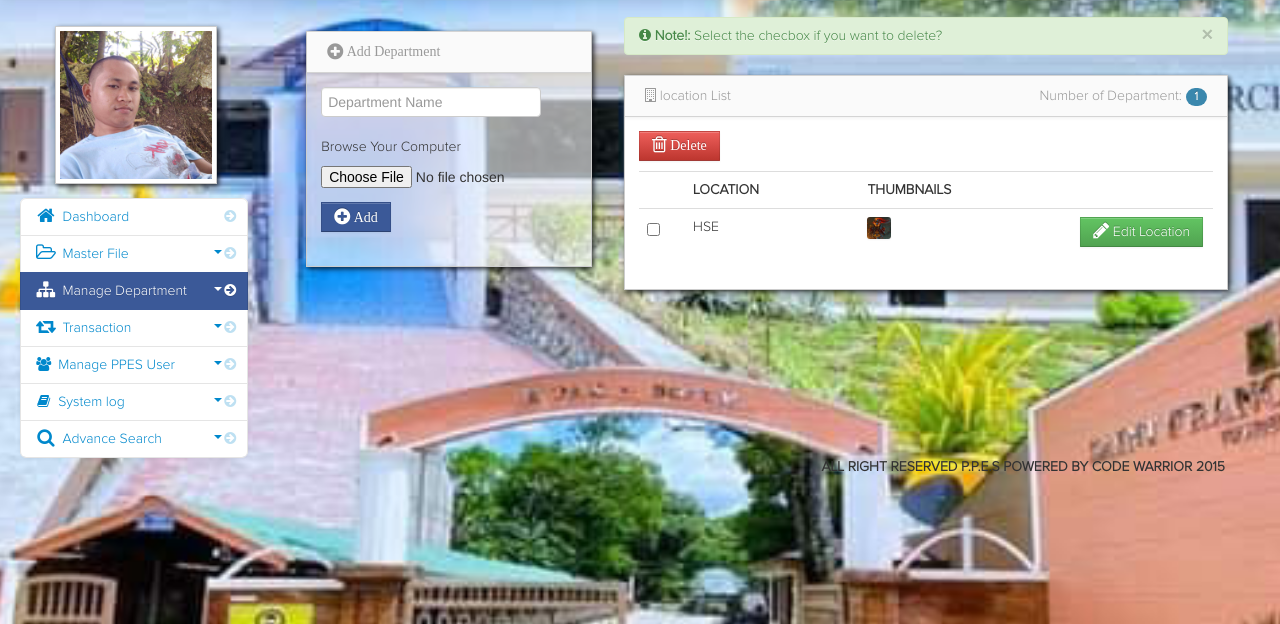
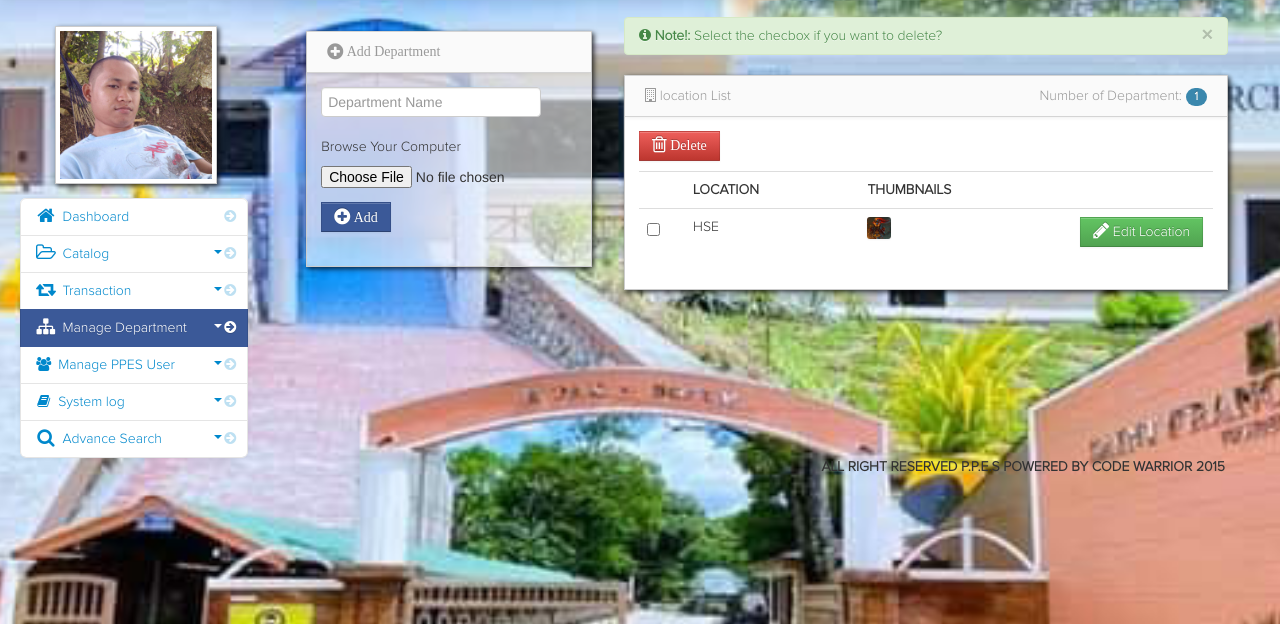
Before and after one commit to kimtabilon/sfc_inventory, a PHP site: page /admin/department.php in a window 1280 px wide. Shown: the part 43-667 px from the top of the page. Run offline with PHP 8.4, Linux system fonts and the light colour scheme; a user stored in the database is signed in; data comes from the database, SQL or seed files in the repository; data that the repository does not hold is empty; some libraries are stand-ins or nearby versions.

Commit message:
department sidebar #fixed

```diff
--- a/admin/department_slidebar.php
+++ b/admin/department_slidebar.php
@@ -6,16 +6,36 @@
 						   </li>
 
 						 <!------/.* manage device sidebar*------->
-						 <li>
-						    <a href="javascript:;" role="button" class="dropdown-toggle" data-toggle="collapse" data-target="#bs"><i class="icon-chevron-right"></i><i class="icon-folder-open-alt icon-large"></i>&nbsp;Master File
+						 <li class="">
+						    <a href="javascript:;" role="button" class="dropdown-toggle" data-toggle="collapse" data-target="#bs"><i class="icon-chevron-right"></i><i class="icon-folder-open-alt icon-large"></i>&nbsp;Catalog
 						    <div class="muted pull-right"><i class="caret"></i></div></a>
 						    <ul id="bs" class="collapse">
                             <li class="">
-                            <a href="item.php"><i class="icon-chevron-right"></i><i class="icon-desktop"></i> Item </a>
+                            	<a href="product_inventory.php"><i class="icon-chevron-right"></i><i class="icon-desktop"></i> Inventory </a>
                             </li>
                             <li class="">
-                            <a href="employee.php"><i class="icon-chevron-right"></i><i class="icon-group"></i> Register Employee</a>
+                            	<a href="product_receiver.php"><i class="icon-chevron-right"></i><i class="icon-desktop"></i> Receiver </a>
                             </li>
+                            <li class="">
+                            	<a href="product_manager.php"><i class="icon-chevron-right"></i><i class="icon-desktop"></i> Product Manager </a>
+                            </li>
+						    </ul>
+						</li>
+
+						<!------/.* tracsaction sidebar*------->
+					    <li class="">
+						    <a href="javascript:;" role="button" class="dropdown-toggle" data-toggle="collapse" data-target="#bs2"><i class="icon-chevron-right"></i><i class="icon-retweet icon-large"></i>&nbsp;Transaction
+							<div class="muted pull-right"><i class="caret"></i></div></a>
+						    <ul id="bs2" class="collapse">
+                            <li class="">
+                            <a href="product_release.php"><i class="icon-chevron-right"></i><i class="icon-share"></i> Releasing</a>
+                            </li>
+						    <!-- <li class="">
+                            <a href="view_return.php"><i class="icon-chevron-right"></i><i class="icon-eye-open"></i> View Return Item</a>
+                            </li>
+							<li class="">
+                            <a href="View_release_item.php"><i class="icon-chevron-right"></i><i class="icon-eye-open"></i> View Release Item</a>
+                            </li> -->
 						    </ul>
 						</li>
 
@@ -34,28 +54,14 @@
 						    </ul>
 						</li>
 
-                         <!------/.* tracsaction sidebar*------->
-					    <li class="">
-						    <a href="javascript:;" role="button" class="dropdown-toggle" data-toggle="collapse" data-target="#bs2"><i class="icon-chevron-right"></i><i class="icon-retweet icon-large"></i>&nbsp;Transaction
-							<div class="muted pull-right"><i class="caret"></i></div></a>
-						    <ul id="bs2" class="collapse">
-                            <li class="">
-                            <a href="realease.php"><i class="icon-chevron-right"></i><i class="icon-share"></i> Realeasing</a>
-                            </li>
-						    <li class="">
-                            <a href="view_return.php"><i class="icon-chevron-right"></i><i class="icon-eye-open"></i> View Return Item</a>
-                            </li>
-							<li class="">
-                            <a href="View_release_item.php"><i class="icon-chevron-right"></i><i class="icon-eye-open"></i> View Release Item</a>
-                            </li>
-						    </ul>
-						</li>
-
 					  <!------/.* manage PPES user sidebar*------->
 						<li>
 						    <a href="javascript:;" role="button" class="dropdown-toggle" data-toggle="collapse" data-target="#bs3"><i class="icon-chevron-right"></i><i class="icon-group"></i>&nbsp;Manage PPES User
 							<div class="muted pull-right"><i class="caret"></i></div></a>
 						    <ul id="bs3" class="collapse">
+						    <li class="">
+                            <a href="employee.php"><i class="icon-chevron-right"></i><i class="icon-group"></i> Employee</a>
+                            </li>
                             <!--
 <li class="">
                             <a href="technical_user.php"><i class="icon-chevron-right"></i><i class="icon-user"></i>&nbsp;Technical Staff</a>
```
